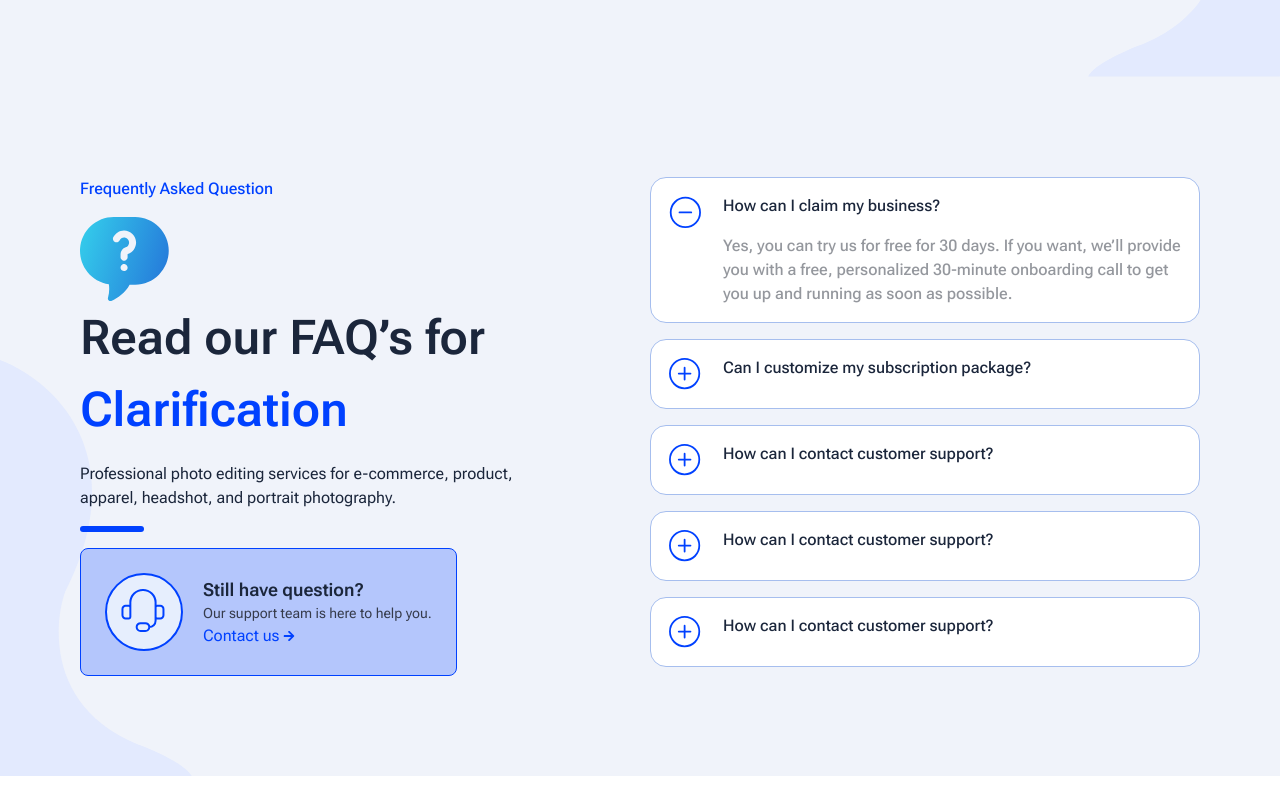
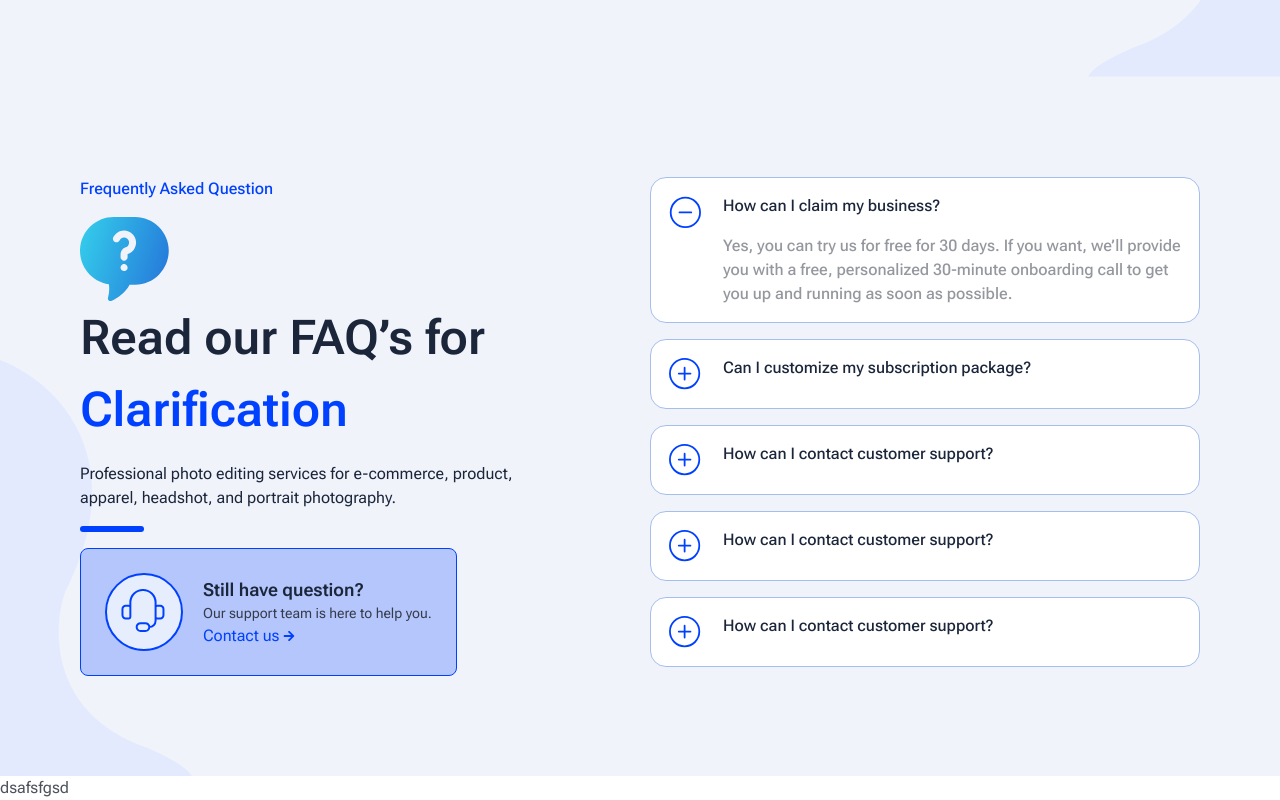
Before and after one commit to Wasib-2005/Photo-Retoucher---European-IT, a React (Vite) app: page / in a window 1280 px wide. Shown: the part 7735-8535 px from the top of the page. Before the commit the page ends 8511 px from the top, so only its background shows below. Built offline with nearby package versions, Linux system fonts and the light colour scheme.

Commit message:
feat: Fixed navbar and so fooler can be added

```diff
--- a/src/App.jsx
+++ b/src/App.jsx
@@ -1,11 +1,13 @@
 import { Outlet } from "react-router";
 import Navbar from "./Components/Navbar/Navbar";
+import Footer from "./Components/FooterComponent/Footer";
 
 function App() {
   return (
     <div className="text-[16px] text-[#4C515B] ">
       <Navbar />
       <Outlet />
+      <Footer />
     </div>
   );
 }
--- a/src/Components/FooterComponent/Footer.jsx
+++ b/src/Components/FooterComponent/Footer.jsx
@@ -1,9 +1,10 @@
 
 const Footer = () => {
     return (
-        <div>
+        <footer>
 
-        </div>
+            dsafsfgsd
+        </footer>
     );
 };
 
--- a/src/Pages/Auth/Auth.jsx
+++ b/src/Pages/Auth/Auth.jsx
@@ -6,6 +6,7 @@ import Register from "../../Components/Auth/Register";
 import useAuth from "../../Components/Auth/Hook/useAuth";
 import { useContext } from "react";
 import AuthContext from "../../Context/Auth/AuthContext";
+import Navbar from "../../Components/Navbar/Navbar";
 
 const Auth = () => {
   const { page } = useParams();
@@ -23,6 +24,7 @@ const Auth = () => {
 
   return (
     <>
+      <Navbar />
       <div className="relative w-screen min-h-screen overflow-x-hidden bg-white pt-10 pb-20">
         {/* 1st Image: Top Right (baground) */}
         <img
```
Also changed, not shown: src/Mrouter.jsx (+2 -5 lines).
